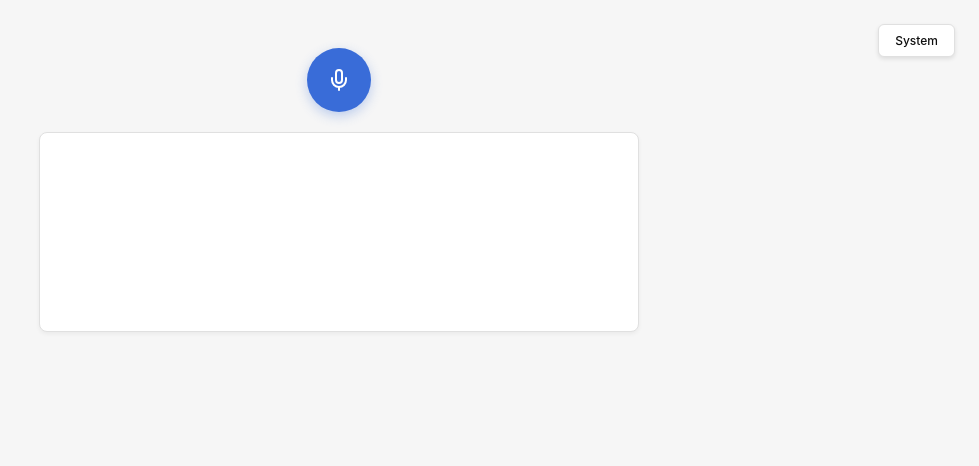
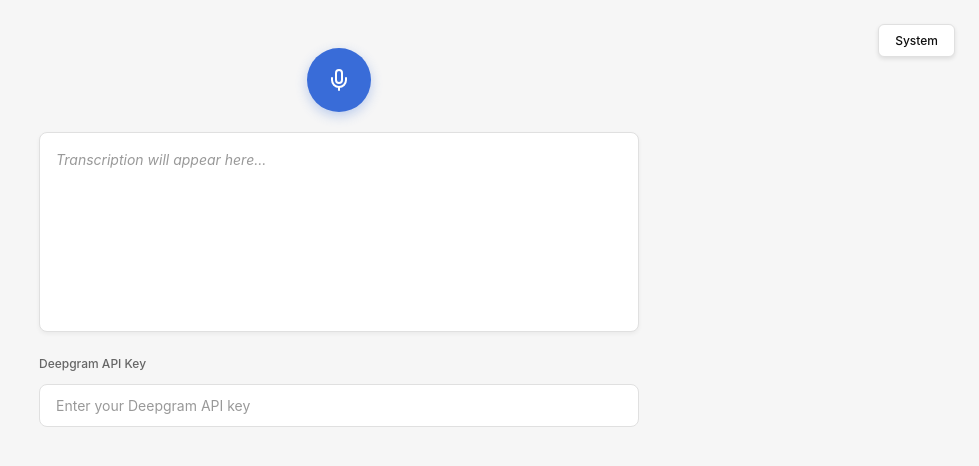
Before and after one commit to hyperwhisper/app, a React (Vite) app: page / in a window 1280 px wide. Shown: the top 466 px of the page, without its empty margins (301-1280 px from the left). Built offline with nearby package versions, Linux system fonts and the light colour scheme.

Commit message:
feat: working STT with deepgram API
Signed-off-by: Ameya Shenoy <shenoy.ameya@gmail.com>

```diff
--- a/src/App.css
+++ b/src/App.css
@@ -268,3 +268,123 @@
 [data-theme="dark"] .file-path {
   color: #999;
 }
+
+/* Loading indicator */
+.loading-indicator {
+  display: flex;
+  flex-direction: column;
+  align-items: center;
+  justify-content: center;
+  gap: 12px;
+  padding: 40px 0;
+}
+
+.loading-dots {
+  display: flex;
+  gap: 8px;
+}
+
+.loading-dots span {
+  width: 10px;
+  height: 10px;
+  background-color: #396cd8;
+  border-radius: 50%;
+  animation: bounce 1.4s infinite ease-in-out both;
+}
+
+.loading-dots span:nth-child(1) {
+  animation-delay: -0.32s;
+}
+
+.loading-dots span:nth-child(2) {
+  animation-delay: -0.16s;
+}
+
+.loading-dots span:nth-child(3) {
+  animation-delay: 0s;
+}
+
+@keyframes bounce {
+  0%, 80%, 100% {
+    transform: scale(0);
+  }
+  40% {
+    transform: scale(1);
+  }
+}
+
+.loading-text {
+  font-size: 14px;
+  color: #666;
+}
+
+.text-box .placeholder {
+  color: #999;
+  font-style: italic;
+}
+
+/* API Key input */
+.api-key-container {
+  width: 100%;
+  max-width: 600px;
+  display: flex;
+  flex-direction: column;
+  gap: 8px;
+}
+
+.api-key-container label {
+  font-size: 12px;
+  font-weight: 500;
+  color: #666;
+}
+
+.api-key-input {
+  padding: 12px 16px;
+  font-size: 14px;
+  font-family: inherit;
+  color: #0f0f0f;
+  background-color: #ffffff;
+  border: 1px solid #e0e0e0;
+  border-radius: 8px;
+  outline: none;
+  transition: border-color 0.25s;
+}
+
+.api-key-input:focus {
+  border-color: #396cd8;
+}
+
+.api-key-input::placeholder {
+  color: #999;
+}
+
+/* Dark mode for new elements */
+[data-theme="dark"] .loading-dots span {
+  background-color: #24c8db;
+}
+
+[data-theme="dark"] .loading-text {
+  color: #999;
+}
+
+[data-theme="dark"] .text-box .placeholder {
+  color: #666;
+}
+
+[data-theme="dark"] .api-key-container label {
+  color: #999;
+}
+
+[data-theme="dark"] .api-key-input {
+  color: #f6f6f6;
+  background-color: #1a1a1a;
+  border-color: #444;
+}
+
+[data-theme="dark"] .api-key-input:focus {
+  border-color: #24c8db;
+}
+
+[data-theme="dark"] .api-key-input::placeholder {
+  color: #666;
+}
--- a/src/App.tsx
+++ b/src/App.tsx
@@ -40,10 +40,17 @@ function App() {
   const [audioFilePath, setAudioFilePath] = useState<string | null>(null);
   const [isPlaying, setIsPlaying] = useState(false);
   const [waveformData, setWaveformData] = useState<number[]>([]);
+  const [apiKey, setApiKey] = useState(() => localStorage.getItem("deepgram_api_key") || "");
+  const [isTranscribing, setIsTranscribing] = useState(false);
 
   const audioRef = useRef<HTMLAudioElement | null>(null);
   const canvasRef = useRef<HTMLCanvasElement | null>(null);
   const animationRef = useRef<number | null>(null);
+
+  // Save API key to localStorage when it changes
+  useEffect(() => {
+    localStorage.setItem("deepgram_api_key", apiKey);
+  }, [apiKey]);
 
   // Theme handling
   useEffect(() => {
@@ -182,11 +189,55 @@ function App() {
     }
   }, [waveformData, isPlaying, drawWaveform]);
 
+  // Transcribe audio using Deepgram API
+  const transcribeAudio = async (dataUrl: string) => {
+    if (!apiKey.trim()) {
+      return;
+    }
+
+    setIsTranscribing(true);
+    setText("");
+
+    try {
+      // Convert data URL to blob
+      const response = await fetch(dataUrl);
+      const blob = await response.blob();
+
+      // Call Deepgram API
+      const dgResponse = await fetch(
+        "https://api.deepgram.com/v1/listen?model=nova-3&smart_format=true",
+        {
+          method: "POST",
+          headers: {
+            Authorization: `Token ${apiKey}`,
+            "Content-Type": "audio/wav",
+          },
+          body: blob,
+        }
+      );
+
+      if (!dgResponse.ok) {
+        const error = await dgResponse.text();
+        throw new Error(`Deepgram API error: ${error}`);
+      }
+
+      const result = await dgResponse.json();
+      const transcript = result.results?.channels?.[0]?.alternatives?.[0]?.transcript || "";
+      setText(transcript);
+    } catch (err: any) {
+      console.error("Transcription error:", err);
+      setText(`Error: ${err.message}`);
+    } finally {
+      setIsTranscribing(false);
+    }
+  };
+
   // Start recording
   const startRecording = async () => {
     try {
       await invoke("start_recording");
       setIsRecording(true);
+      setText("");
     } catch (err: any) {
       alert(`Could not start recording: ${err}`);
     }
@@ -202,6 +253,8 @@ function App() {
       setIsRecording(false);
       // Generate waveform after getting audio
       await generateWaveform(dataUrl);
+      // Transcribe the audio
+      await transcribeAudio(dataUrl);
     } catch (err: any) {
       alert(`Could not stop recording: ${err}`);
     }
@@ -280,14 +333,37 @@ function App() {
       )}
 
       <div className="text-box-container">
-        <div className="text-box" spellCheck={false}>
-          {text}
+        <div className={`text-box ${isTranscribing ? "transcribing" : ""}`} spellCheck={false}>
+          {isTranscribing ? (
+            <div className="loading-indicator">
+              <div className="loading-dots">
+                <span></span>
+                <span></span>
+                <span></span>
+              </div>
+              <span className="loading-text">Transcribing...</span>
+            </div>
+          ) : (
+            text || <span className="placeholder">Transcription will appear here...</span>
+          )}
         </div>
-        {text && (
+        {text && !isTranscribing && (
           <button className="copy-btn" onClick={handleCopy}>
             Copy
           </button>
         )}
+      </div>
+
+      <div className="api-key-container">
+        <label htmlFor="api-key">Deepgram API Key</label>
+        <input
+          id="api-key"
+          type="password"
+          value={apiKey}
+          onChange={(e) => setApiKey(e.target.value)}
+          placeholder="Enter your Deepgram API key"
+          className="api-key-input"
+        />
       </div>
     </main>
   );
```
